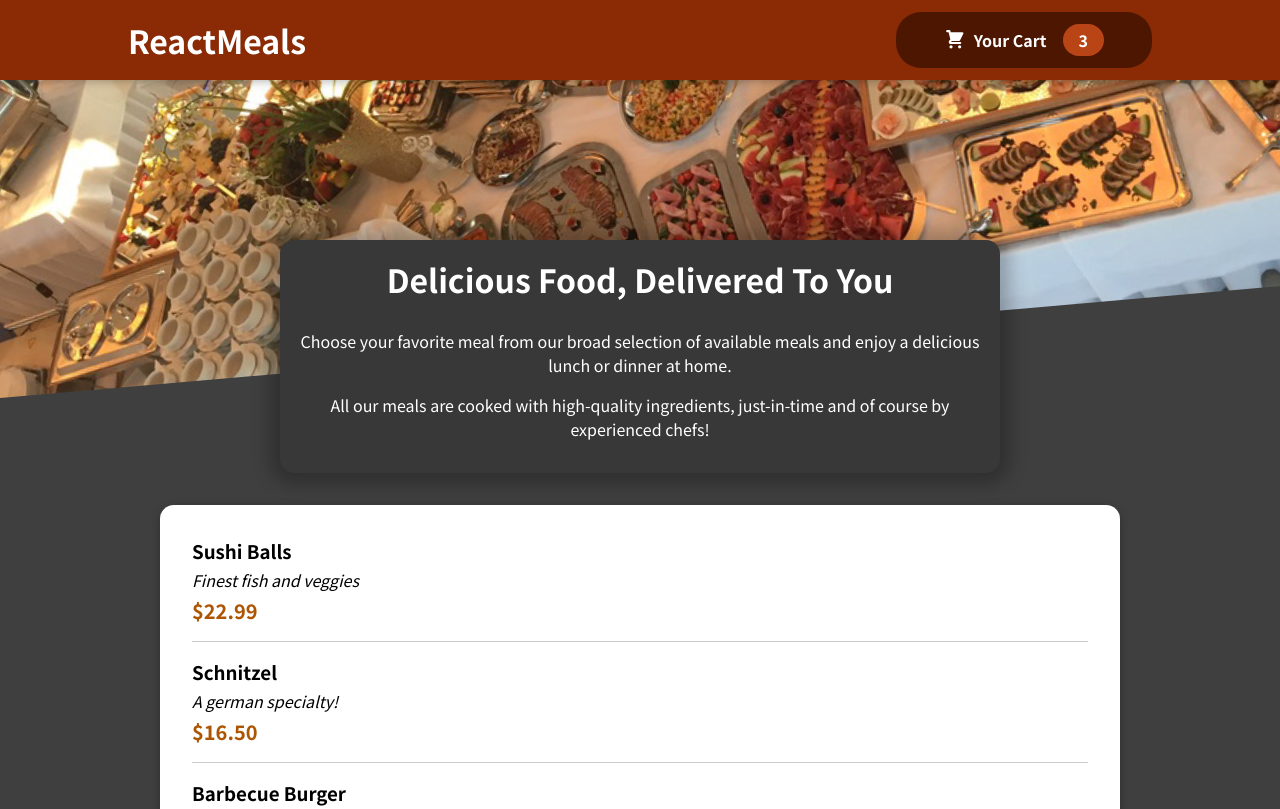
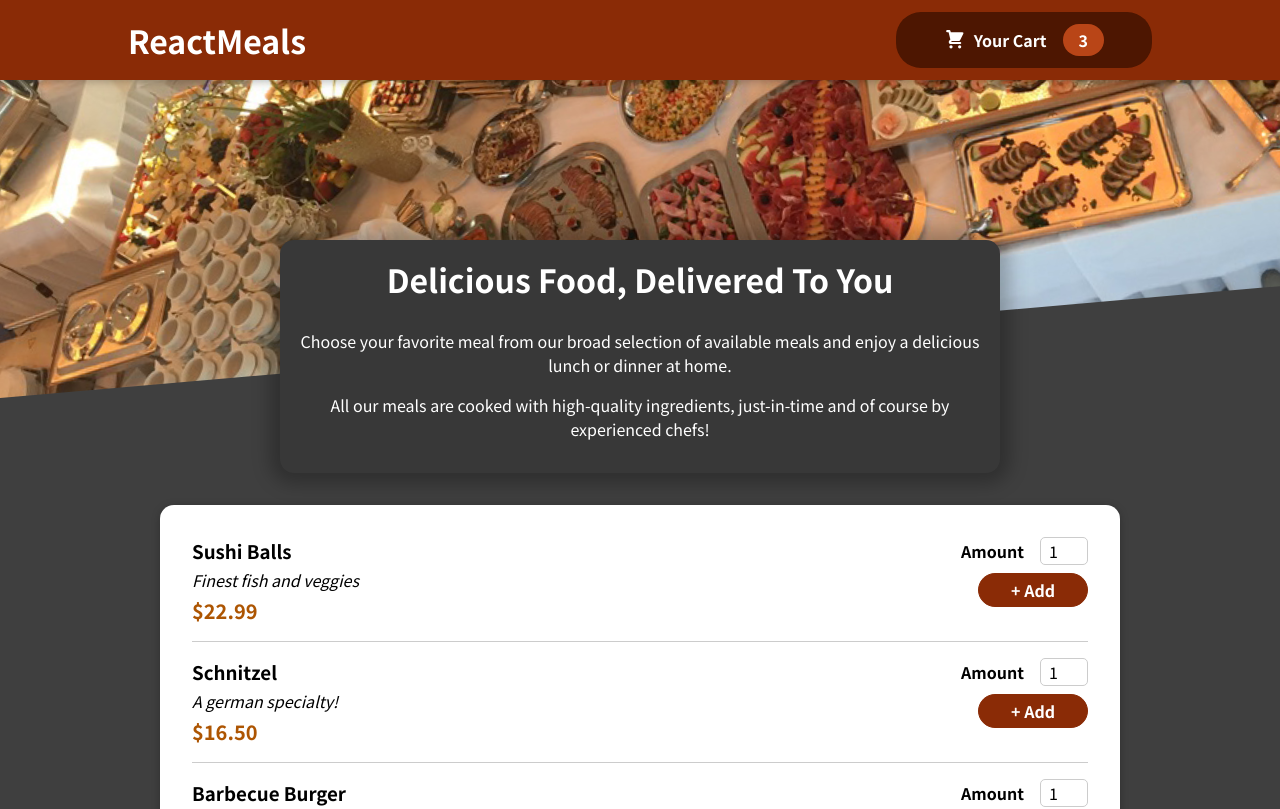
Before and after one commit to RohhaanMane/ReactJS_Food_Order_App, a React (Create React App) app: page / in a window 1280 px wide. Shown: the top 809 px of the page. Built offline with nearby package versions, Linux system fonts and the light colour scheme.

Commit message:
Cart component added

```diff
--- a/src/components/Meals/AvailableMeals.js
+++ b/src/components/Meals/AvailableMeals.js
@@ -30,13 +30,16 @@ const DUMMY_MEALS = [
 
 const AvailableMeals = () => {
   const mealsList = DUMMY_MEALS.map((meal) => {
-    return <MealItem
-      key={meal.key}
-      name={meal.name}
-      description={meal.description}
-      price={meal.price}
-    />
-});
+    return (
+      <MealItem
+        id={meal.id}
+        key={meal.id}
+        name={meal.name}
+        description={meal.description}
+        price={meal.price}
+      />
+    );
+  });
   return (
     <section className={classes.meals}>
       <Card>
--- a/src/components/Meals/MealItem/MealItem.js
+++ b/src/components/Meals/MealItem/MealItem.js
@@ -1,4 +1,5 @@
 import classes from "./MealItem.module.css";
+import MealItemForm from "./MealItemForm";
 
 const MealItem = (props) => {
   const price = `$${props.price.toFixed(2)}`;
@@ -9,7 +10,9 @@ const MealItem = (props) => {
         <div className={classes.description}>{props.description}</div>
         <div className={classes.price}>{price}</div>
       </div>
-      <div></div>
+      <div>
+        <MealItemForm />
+      </div>
     </li>
   );
 };
--- /dev/null
+++ b/src/components/Meals/MealItem/MealItemForm.js
@@ -0,0 +1,19 @@
+import Input from '../../UI/Input';
+import classes from './MealItemForm.module.css'
+const MealItemForm = props => {
+    return(
+        <form className={classes.form}>
+            <Input label="Amount" input={{
+                id: `amount_${props.id}`,
+                type: 'number',
+                min: '1',
+                max: '5',
+                step: '1',
+                defaultValue: '1'
+            }}/>
+            <button>+ Add</button>
+        </form>
+    );
+}
+
+export default MealItemForm;
--- /dev/null
+++ b/src/components/Meals/MealItem/MealItemForm.module.css
@@ -0,0 +1,20 @@
+.form {
+    text-align: right;
+  }
+
+  .form button {
+    font: inherit;
+    cursor: pointer;
+    background-color: #8a2b06;
+    border: 1px solid #8a2b06;
+    color: white;
+    padding: 0.25rem 2rem;
+    border-radius: 20px;
+    font-weight: bold;
+  }
+
+  .form button:hover,
+  .form button:active {
+    background-color: #641e03;
+    border-color: #641e03;
+  }
--- /dev/null
+++ b/src/components/UI/Input.js
@@ -0,0 +1,12 @@
+import classes from './Input.module.css'
+
+const Input = props =>{
+    return(
+        <div className={classes.input}>
+            <label htmlFor={props.input.id}>{props.label}</label>
+            <input {...props.input}/>
+        </div>
+    );
+}
+
+export default Input;
--- /dev/null
+++ b/src/components/UI/Input.module.css
@@ -0,0 +1,18 @@
+.input {
+    display: flex;
+    align-items: center;
+    margin-bottom: 0.5rem;
+  }
+
+  .input label {
+    font-weight: bold;
+    margin-right: 1rem;
+  }
+
+  .input input {
+    width: 3rem;
+    border-radius: 5px;
+    border: 1px solid #ccc;
+    font: inherit;
+    padding-left: 0.5rem;
+  }
```
Also changed, not shown: src/components/Cart/Cart.js (added, +27 -0 lines), src/components/Cart/Cart.module.css (added, +46 -0 lines).
